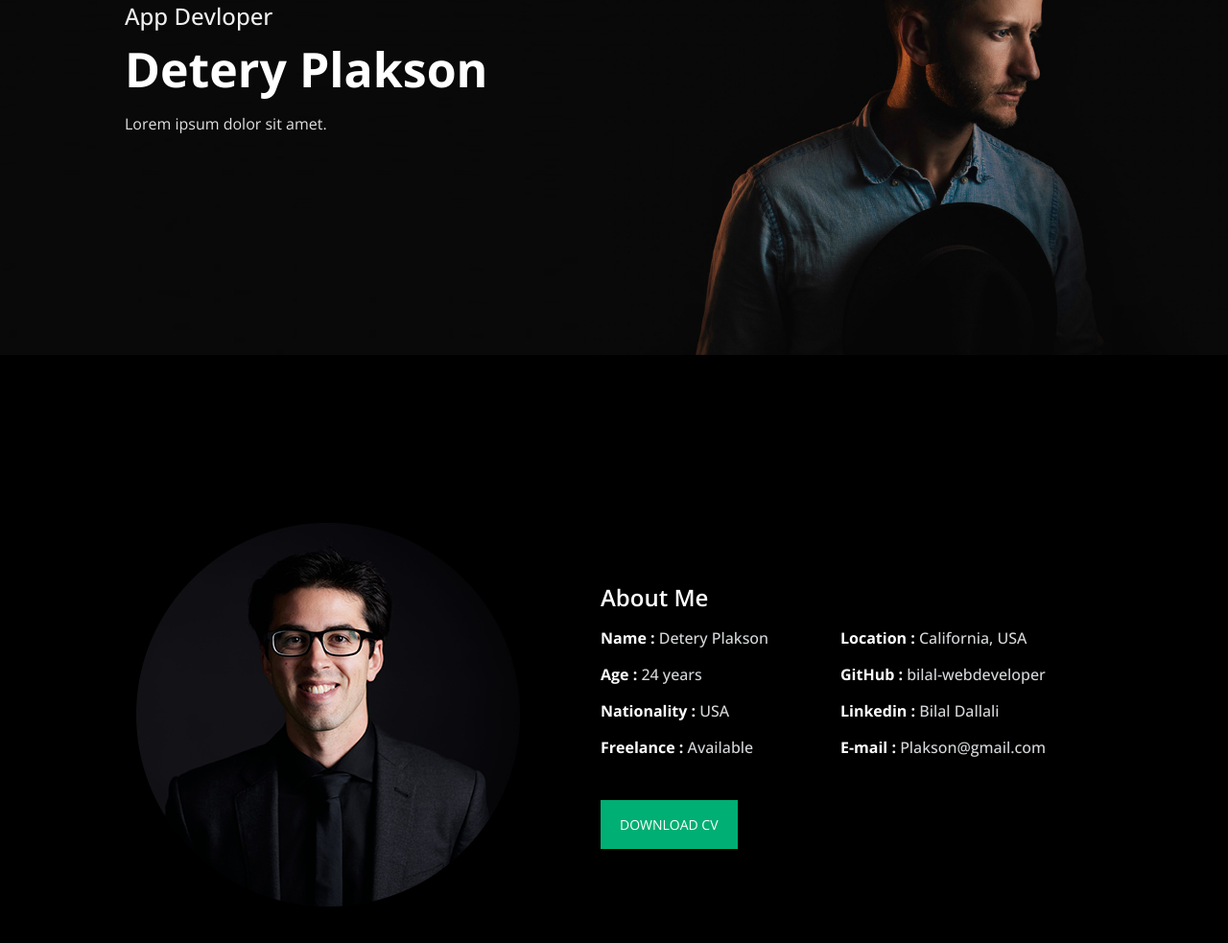
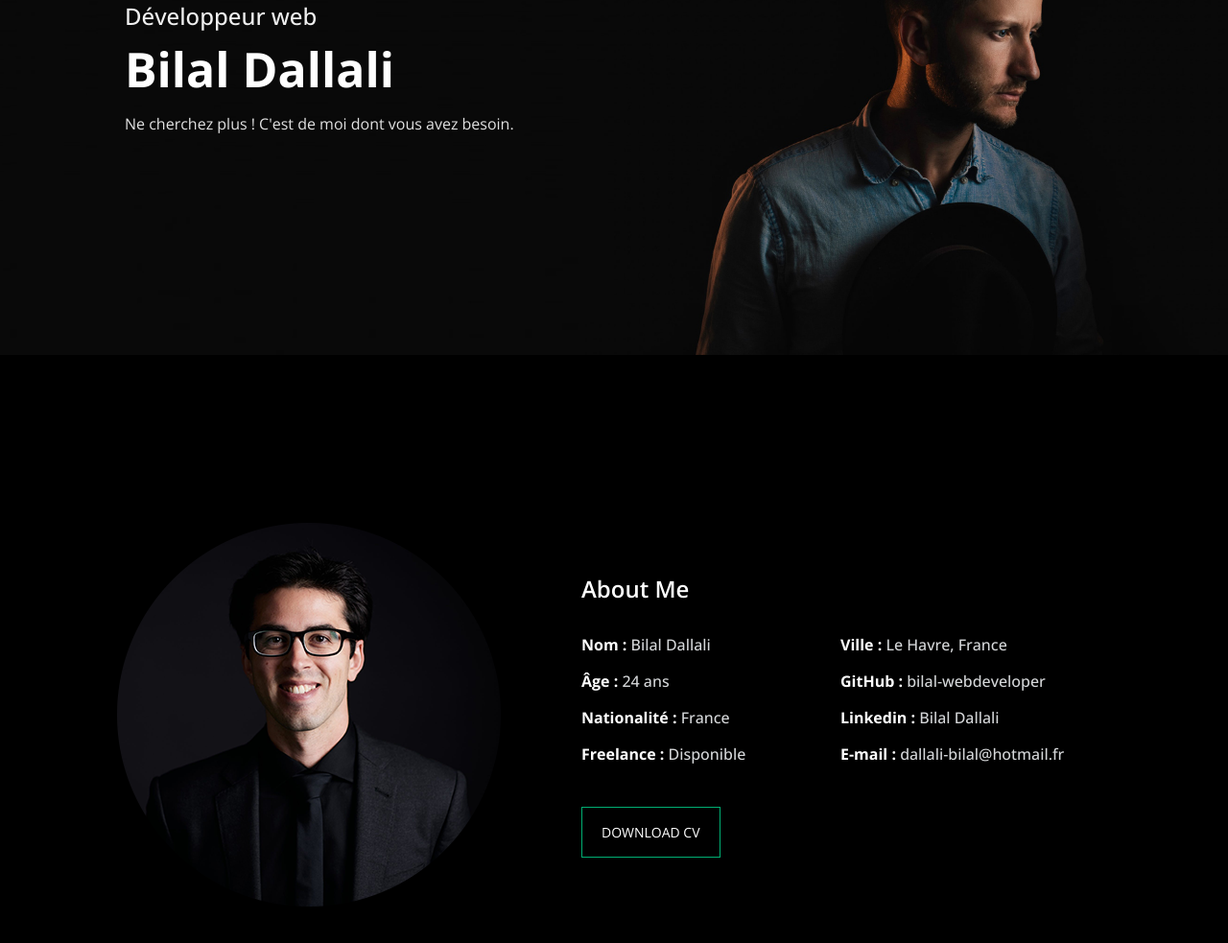
Before and after one commit to bilal-webdeveloper/portfolio, a plain HTML site: page index.html in a window 1280 px wide. Shown: the part 235-1218 px from the top of the page at 96% size. Drawn offline with nearby package versions, Linux system fonts and the light colour scheme.

Commit message:
button CV

```diff
--- a/index.html
+++ b/index.html
@@ -35,10 +35,10 @@
             <img src="images/banner.png" alt="banner">
         </div>
         <div class="info-home">
-            <h2>App Devloper</h2>
-            <h1>Detery Plakson</h1>
+            <h2>Développeur web</h2>
+            <h1>Bilal Dallali</h1>
             <p>
-                Lorem ipsum dolor sit amet.
+                Ne cherchez plus ! C'est de moi dont vous avez besoin.
             </p>
         </div>
     </section>
@@ -52,27 +52,27 @@
             <div class="infos">
                 <div class="infos-row">
                     <div class="info">
-                        <span>Name : </span>
-                        Detery Plakson
+                        <span>Nom : </span>
+                        Bilal Dallali
                     </div>
                     <div class="info">
-                        <span>Age : </span>
-                        24 years
+                        <span>Âge : </span>
+                        24 ans
                     </div>
                     <div class="info">
-                        <span>Nationality : </span>
-                        USA
+                        <span>Nationalité : </span>
+                        France
                     </div>
                     <div class="info">
                         <span>Freelance : </span>
-                        Available
+                        Disponible
                     </div>
                 </div>
 
                 <div class="infos-row">
                     <div class="info">
-                        <span>Location : </span>
-                        California, USA
+                        <span>Ville : </span>
+                        Le Havre, France
                     </div>
                     <div class="info">
                         <span>GitHub : </span>
@@ -84,7 +84,7 @@
                     </div>
                     <div class="info">
                         <span>E-mail : </span>
-                        Plakson@gmail.com
+                        dallali-bilal@hotmail.fr
                     </div>
                 </div>
             </div>
--- a/style.css
+++ b/style.css
@@ -76,7 +76,6 @@ h2
     color: #f0f0f0;
     font-size: 24px;
     font-weight: 500;
-    margin: 0;
     line-height: 1.2;
 }
 
@@ -130,14 +129,13 @@ h3
     color: #fff;
     font-size: 24px;
     font-weight: 600;
-    margin-bottom: 1rem;
+    margin-bottom: 2rem;
     line-height: 1.2;
 }
 
 .infos-row
 {
-    width: 250px;
-    margin-right: px;
+    width: 270px;
 }
 
 .info
@@ -159,19 +157,19 @@ h3
 {
     margin-top: 28px;
     text-transform: uppercase;
-    background-color: #00af73;
-    border: none;
+    background-color: transparent;
+    border: 1px solid #00af73;
     color: #fff;
     font-size: 14px;
     font-weight: 100;
     text-decoration: none;
     padding: 16px 20px;
     cursor: pointer;
-    transition: background-color 1s;
+    transition: background-color 0.8s;
 }
 .btn-cv:hover
 {
-    background-color: #131416;
+    background-color: #00af73;
 }
 
 @media (max-width: 1200px) {
```
